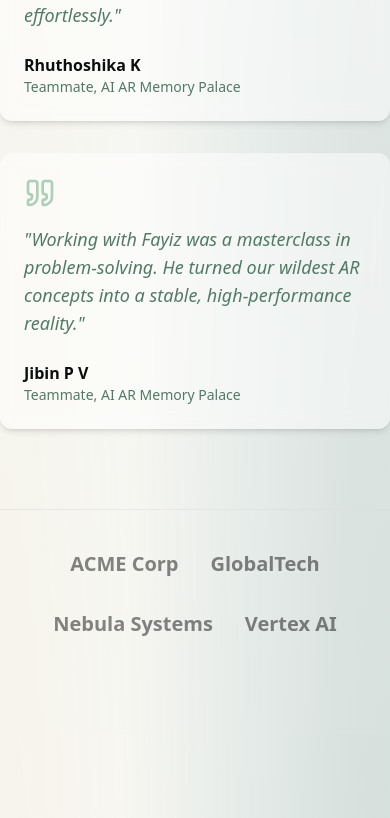
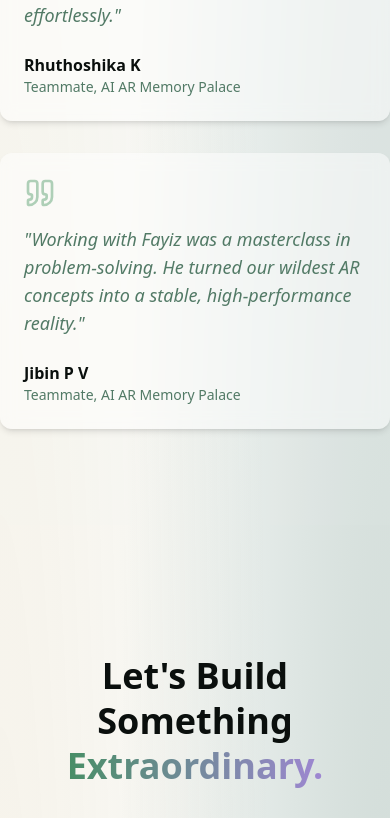
Before and after one commit to fxyizvc/portfolio-web, a Next.js app: page / in a window 390 px wide. Shown: the part 5853-6671 px from the top of the page. Built offline with nearby package versions, Linux system fonts and the light colour scheme.

Commit message:
style: Remove brands and center testimonials grid

```diff
--- a/src/components/sections/social-proof.tsx
+++ b/src/components/sections/social-proof.tsx
@@ -41,12 +41,12 @@ export function SocialProof() {
                     </p>
                 </div>
 
-                <div className="grid grid-cols-1 md:grid-cols-2 lg:grid-cols-3 gap-8">
+                <div className="flex flex-wrap justify-center gap-8">
                     {testimonials.map((testimonial) => (
-                        <Card key={testimonial.id} className="bg-card/50 backdrop-blur-sm border-none shadow-md">
-                            <CardContent className="pt-6">
+                        <Card key={testimonial.id} className="bg-card/50 backdrop-blur-sm border-none shadow-md w-full md:w-[calc(50%-2rem)] lg:w-[calc(33.33%-2rem)] hover:bg-card/80 transition-colors duration-300">
+                            <CardContent className="pt-6 h-full flex flex-col">
                                 <Quote className="h-8 w-8 text-primary/40 mb-4" />
-                                <p className="text-lg mb-6 italic text-muted-foreground">"{testimonial.content}"</p>
+                                <p className="text-lg mb-6 italic text-muted-foreground flex-grow">"{testimonial.content}"</p>
                                 <div>
                                     <p className="font-semibold">{testimonial.name}</p>
                                     <p className="text-sm text-muted-foreground">{testimonial.role}</p>
@@ -55,14 +55,6 @@ export function SocialProof() {
                         </Card>
                     ))}
                 </div>
-
-                <div className="mt-20 pt-10 border-t flex flex-wrap justify-center items-center gap-8 opacity-50 grayscale hover:grayscale-0 transition-all duration-500">
-                    {/* Placeholder for Client Logos. using text for now */}
-                    <span className="text-xl font-bold">ACME Corp</span>
-                    <span className="text-xl font-bold">GlobalTech</span>
-                    <span className="text-xl font-bold">Nebula Systems</span>
-                    <span className="text-xl font-bold">Vertex AI</span>
-                </div>
             </div>
         </section>
     );
```
